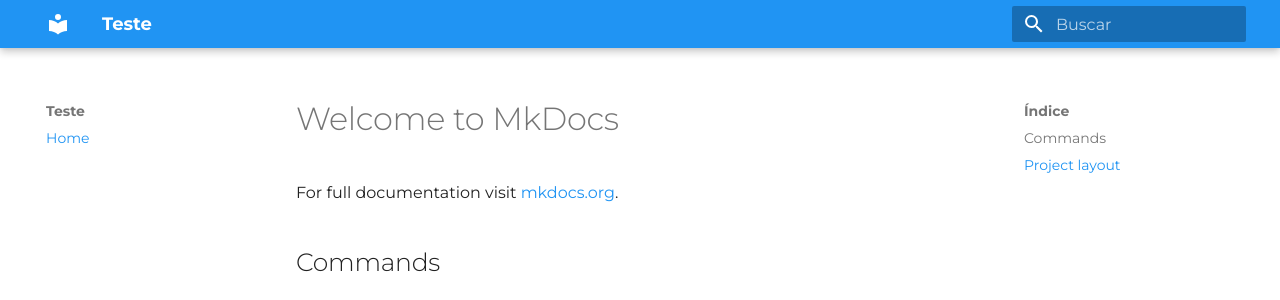
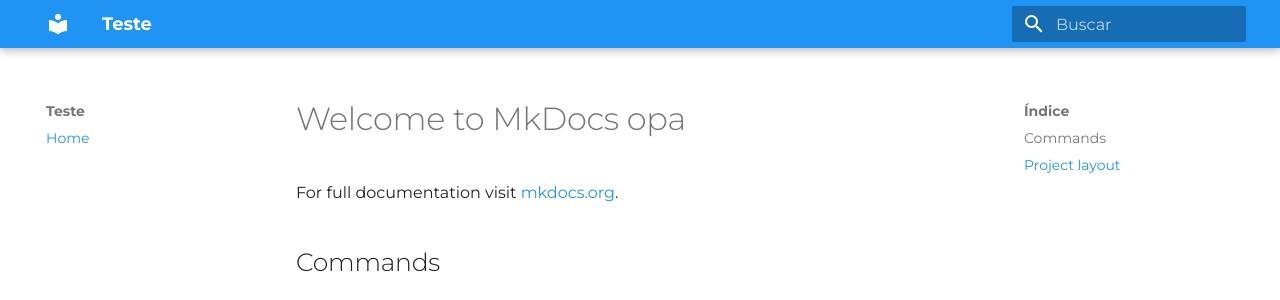
Before and after one commit to GabrielCostaDeOliveira/teste, an MkDocs documentation site: the page built from docs/index.md, in a window 1280 px wide. Shown: the top 300 px of the page. Built offline with MkDocs 1.6.1 and Material for MkDocs 9.7.7, drawn with Linux system fonts in a browser that asks for light colours; some web fonts are replaced.

```diff
--- a/docs/index.md
+++ b/docs/index.md
@@ -1,4 +1,4 @@
-# Welcome to MkDocs
+# Welcome to MkDocs opa
 
 For full documentation visit [mkdocs.org](https://www.mkdocs.org).
 
```
